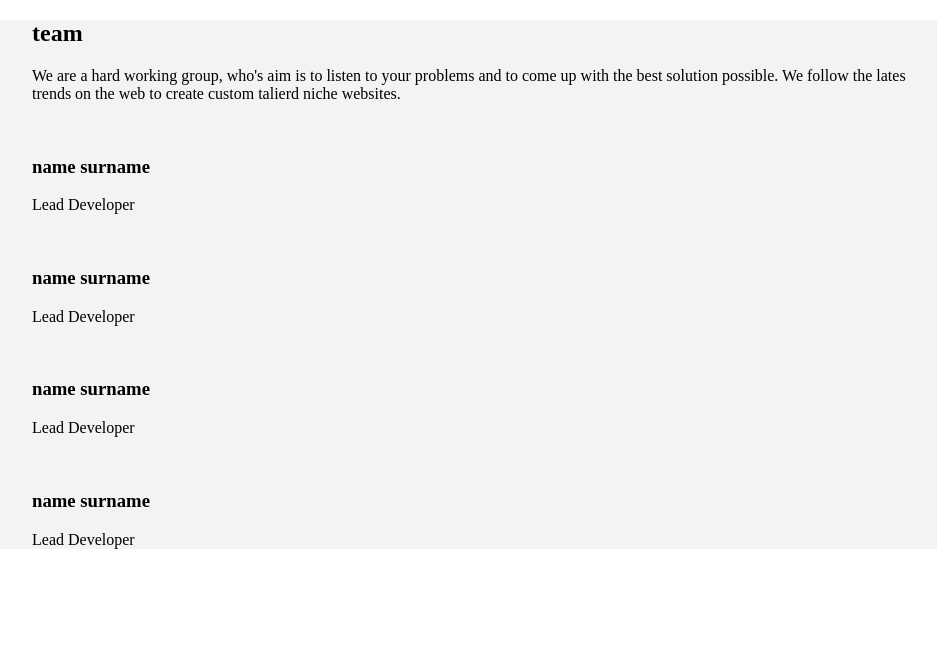
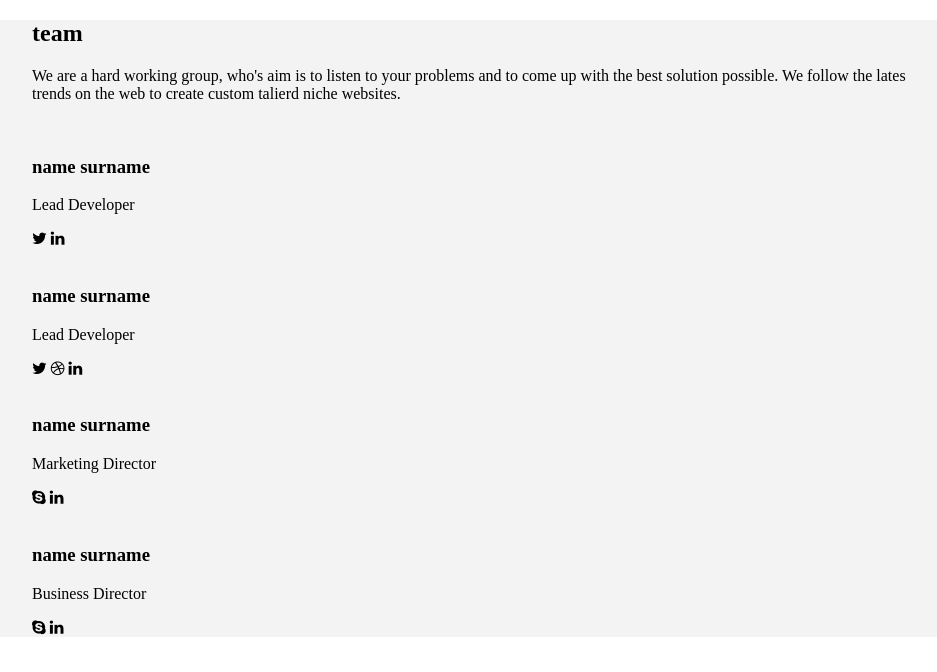
Before and after one commit to KarelinIvan/team, a plain HTML site: page index.html in a window 1280 px wide. Shown: the whole page, without its empty margins (158-1095 px from the left). Drawn offline with Linux system fonts and the light colour scheme.

Commit message:
4-1 коммит

```diff
--- a/index.html
+++ b/index.html
@@ -26,7 +26,8 @@
                         <h3 class="item__title">name surname</h3>
                         <p class="item__text">Lead Developer</p>
                         <div class="team__icons">
-
+                            <i class="fa fa-twitter" aria-hidden="true"></i>
+                            <i class="fa fa-linkedin" aria-hidden="true"></i>
                         </div>
                     </div>
                     <div class="item">
@@ -34,23 +35,27 @@
                         <h3 class="item__title">name surname</h3>
                         <p class="item__text">Lead Developer</p>
                         <div class="team__icons">
-
+                            <i class="fa fa-twitter" aria-hidden="true"></i>
+                            <i class="fa fa-dribbble" aria-hidden="true"></i>
+                            <i class="fa fa-linkedin" aria-hidden="true"></i>
                         </div>
                     </div>
                     <div class="item">
                         <img src="" alt="" class="item__img">
                         <h3 class="item__title">name surname</h3>
-                        <p class="item__text">Lead Developer</p>
+                        <p class="item__text">Marketing Director</p>
                         <div class="team__icons">
-
+                            <i class="fa fa-skype" aria-hidden="true"></i>
+                            <i class="fa fa-linkedin" aria-hidden="true"></i>
                         </div>
                     </div>
                     <div class="item">
                         <img src="" alt="" class="item__img">
                         <h3 class="item__title">name surname</h3>
-                        <p class="item__text">Lead Developer</p>
+                        <p class="item__text">Business Director</p>
                         <div class="team__icons">
-
+                            <i class="fa fa-skype" aria-hidden="true"></i>
+                            <i class="fa fa-linkedin" aria-hidden="true"></i>
                         </div>
                     </div>
                 </div>
```
